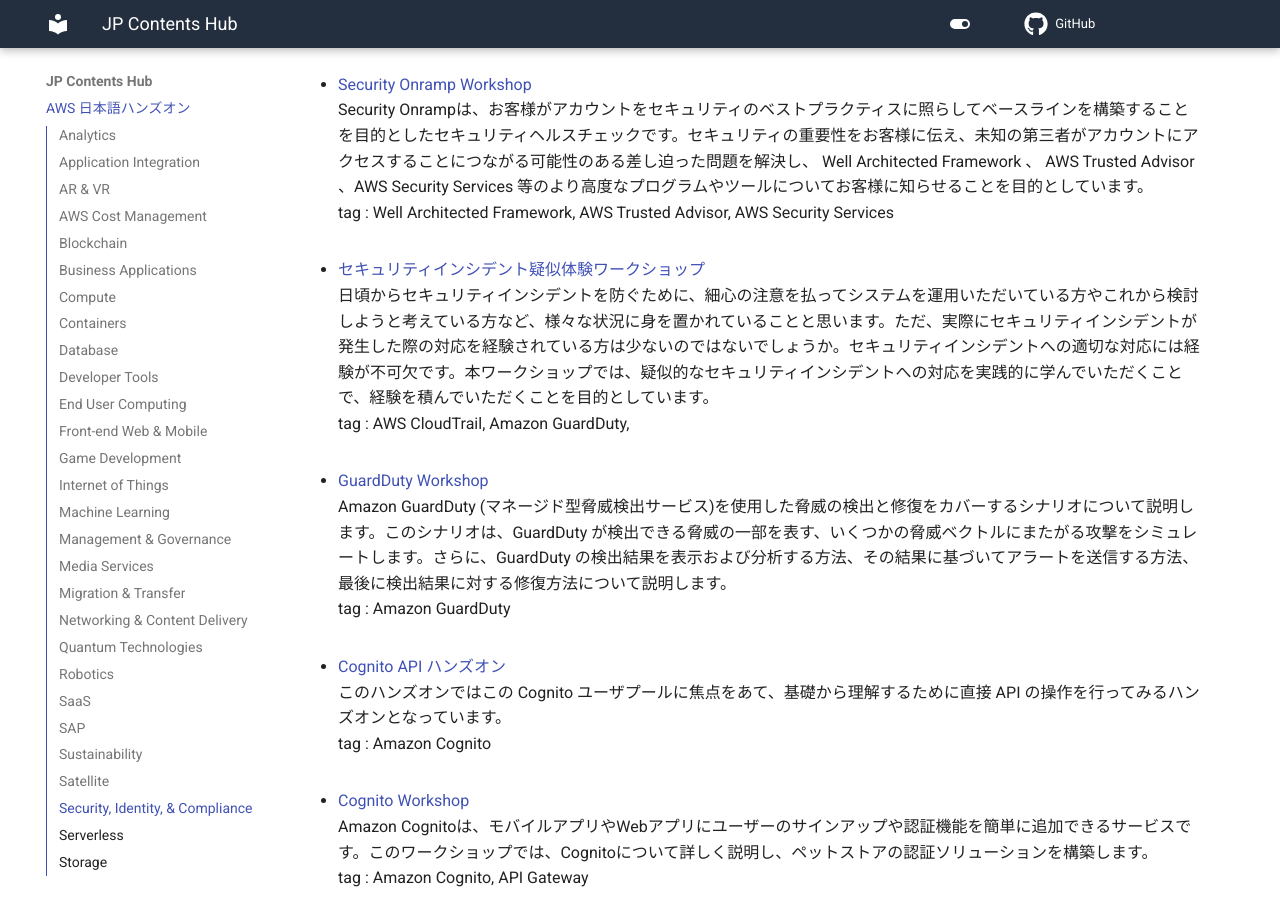
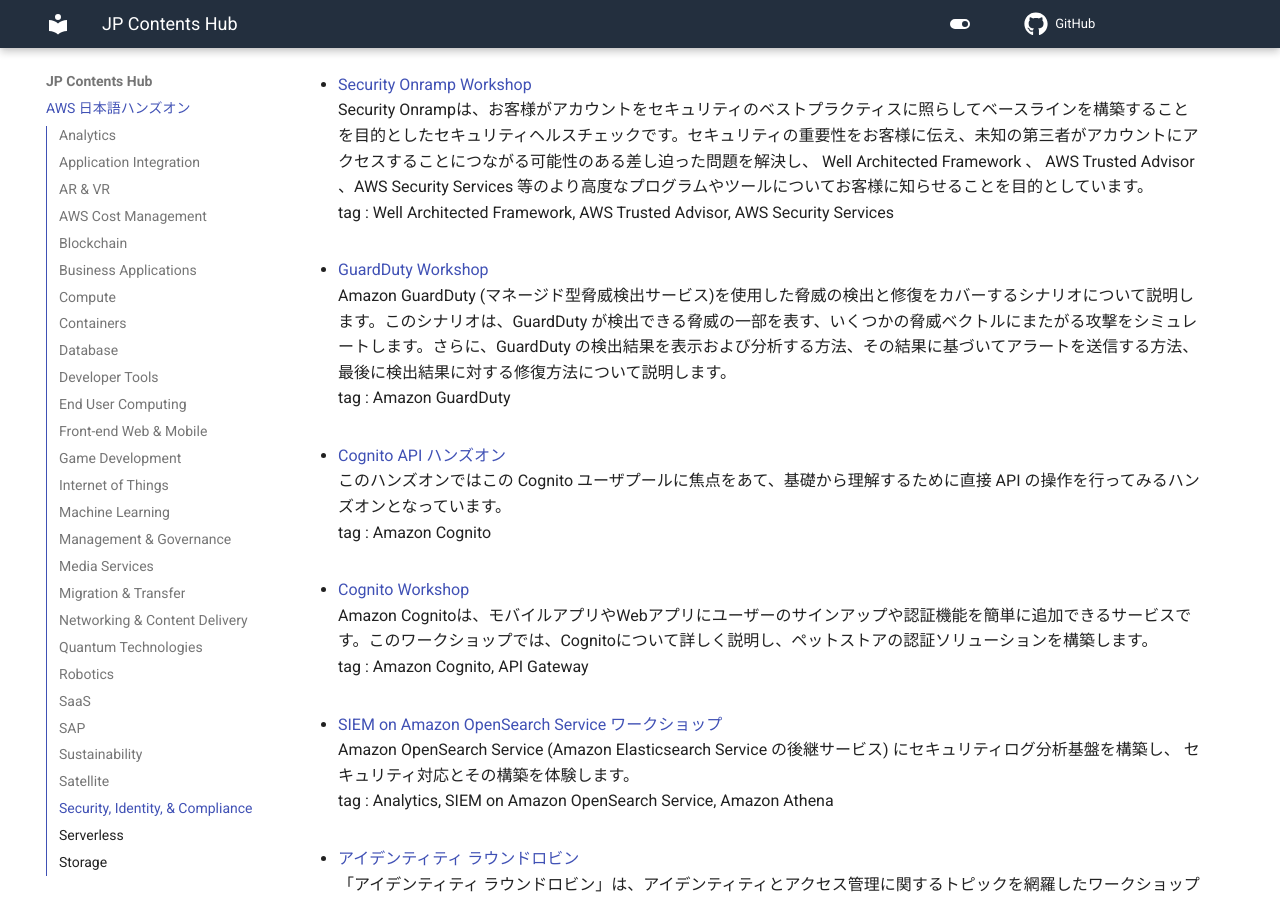
Before and after one commit to aws-samples/jp-contents-hub, an MkDocs documentation site: the page built from content/index.md, in a window 1280 px wide and 900 px high, scrolled down 35072 px. Built offline with MkDocs 1.6.1 and Material for MkDocs 9.7.7, drawn with Linux system fonts in a browser that asks for light colours; a script that is not in the unit is left out; comment, search, counter and statistics services are not loaded.

```diff
--- a/content/index.md
+++ b/content/index.md
@@ -895,10 +895,6 @@
 Security Onrampは、お客様がアカウントをセキュリティのベストプラクティスに照らしてベースラインを構築することを目的としたセキュリティヘルスチェックです。セキュリティの重要性をお客様に伝え、未知の第三者がアカウントにアクセスすることにつながる可能性のある差し迫った問題を解決し、 Well Architected Framework 、 AWS Trusted Advisor 、AWS Security Services 等のより高度なプログラムやツールについてお客様に知らせることを目的としています。
 tag : Well Architected Framework, AWS Trusted Advisor, AWS Security Services
 
-- <a href="https://catalog.us-east-1.prod.workshops.aws/workshops/25f23555-da59-4b2a-af23-b0d6bb755e3c/ja-JP" target="_blank" onclick="sendClickCount()" onauxclick="sendClickCount()">セキュリティインシデント疑似体験ワークショップ</a>
-日頃からセキュリティインシデントを防ぐために、細心の注意を払ってシステムを運用いただいている方やこれから検討しようと考えている方など、様々な状況に身を置かれていることと思います。ただ、実際にセキュリティインシデントが発生した際の対応を経験されている方は少ないのではないでしょうか。セキュリティインシデントへの適切な対応には経験が不可欠です。本ワークショップでは、疑似的なセキュリティインシデントへの対応を実践的に学んでいただくことで、経験を積んでいただくことを目的としています。
-tag : AWS CloudTrail, Amazon GuardDuty,
-
 - <a href="https://d2h9aujg4hgxod.cloudfront.net/72704A00-FCD4-11EB-B3AC-898E20057A09/index.html" target="_blank" onclick="sendClickCount()" onauxclick="sendClickCount()">GuardDuty Workshop</a>
 Amazon GuardDuty (マネージド型脅威検出サービス)を使用した脅威の検出と修復をカバーするシナリオについて説明します。このシナリオは、GuardDuty が検出できる脅威の一部を表す、いくつかの脅威ベクトルにまたがる攻撃をシミュレートします。さらに、GuardDuty の検出結果を表示および分析する方法、その結果に基づいてアラートを送信する方法、最後に検出結果に対する修復方法について説明します。
 tag : Amazon GuardDuty
```
Also changed, not shown: site/index.html, site/search/search_index.json, 1 other file.
